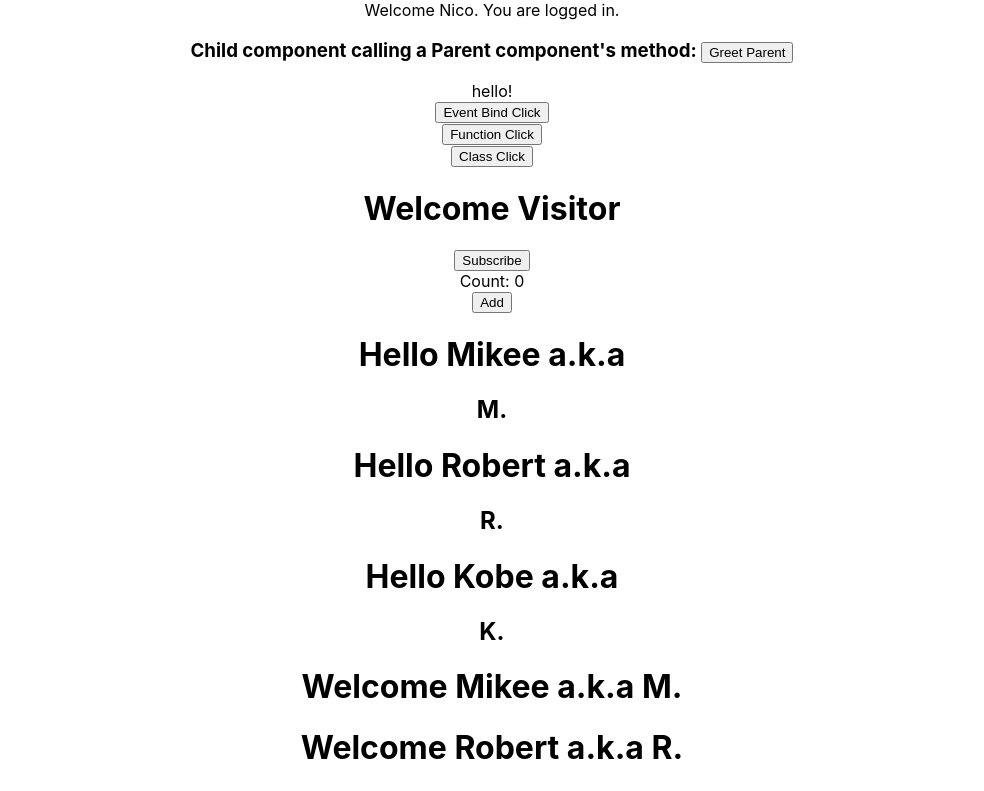
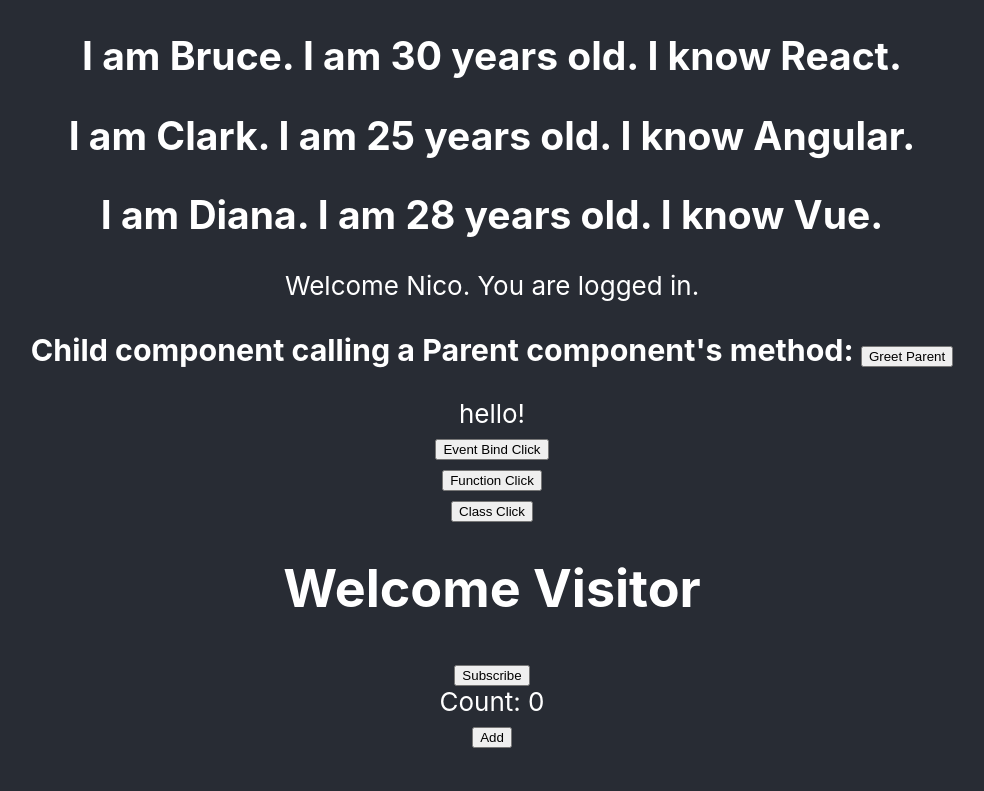
Before and after one commit to niconico620/hello-world, a React (Create React App) app: page / in a window 1280 px wide. Shown: the top 791 px of the page, without its empty margins (148-1132 px from the left). Built offline with nearby package versions, Linux system fonts and the light colour scheme.

Commit message:
List rendering.

```diff
--- a/src/App.js
+++ b/src/App.js
@@ -11,15 +11,19 @@
 import EventBind from './components/EventBind';
 import ParentComponent from './components/ParentComponent';
 import UserGreeting from './components/UserGreeting';
+import NameList from './components/NameList';
 
 function App() {
   return (
     <div className="App">
+      <div className="App-header">
+        <NameList />
+
         <UserGreeting />
 
-      <ParentComponent/>
+        <ParentComponent />
 
-      <EventBind/>
+        <EventBind />
 
         <FunctionClick />
         <ClassClick />
@@ -28,20 +32,21 @@
         <Counter />
 
         {/*functional*/}
-      <Greet name = "Mikee" heroName="M.">
+        <Greet name="Mikee" heroName="M.">
           <p>This is children property.</p>
         </Greet>
-      <Greet name = "Robert" heroName="R.">
+        <Greet name="Robert" heroName="R.">
           <button>Action</button>
         </Greet>
-      <Greet name = "Kobe" heroName="K."/>
+        <Greet name="Kobe" heroName="K." />
 
         {/*class*/}
         <Welcome name="Mikee" heroName="M." />
-      <Welcome name = "Robert" heroName="R."/>
-      <Welcome name = "Kobe" heroName="K." />
+        <Welcome name="Robert" heroName="R." />
+        <Welcome name="Kobe" heroName="K." />
 
         {/* <Hello /> */}
+      </div>
     </div>
   );
 }
--- /dev/null
+++ b/src/components/NameList.js
@@ -0,0 +1,35 @@
+import React from 'react';
+
+function NameList() {
+    const persons = [
+        {
+            id: 1,
+            name: 'Bruce',
+            age: 30,
+            skill: 'React'
+        },
+        {
+            id: 2,
+            name: 'Clark',
+            age: 25,
+            skill:'Angular'
+        },
+        {
+            id: 3,
+            name: 'Diana',
+            age: 28,
+            skill: 'Vue'
+        }
+    ]
+    const personList = persons.map(person => <h2>I am {person.name}. I am {person.age} years old. I know {person.skill}.</h2>)
+   /*  const names = ['Bruce', 'Clark', 'Diana']
+    const nameList = names.map(name => <h2>{name}</h2>) */
+    return (
+        <div>
+            {personList}
+            {/* {nameList} */}
+        </div>
+    );
+}
+
+export default NameList;
```
Lines whose indentation alone changed are shown as unchanged.
